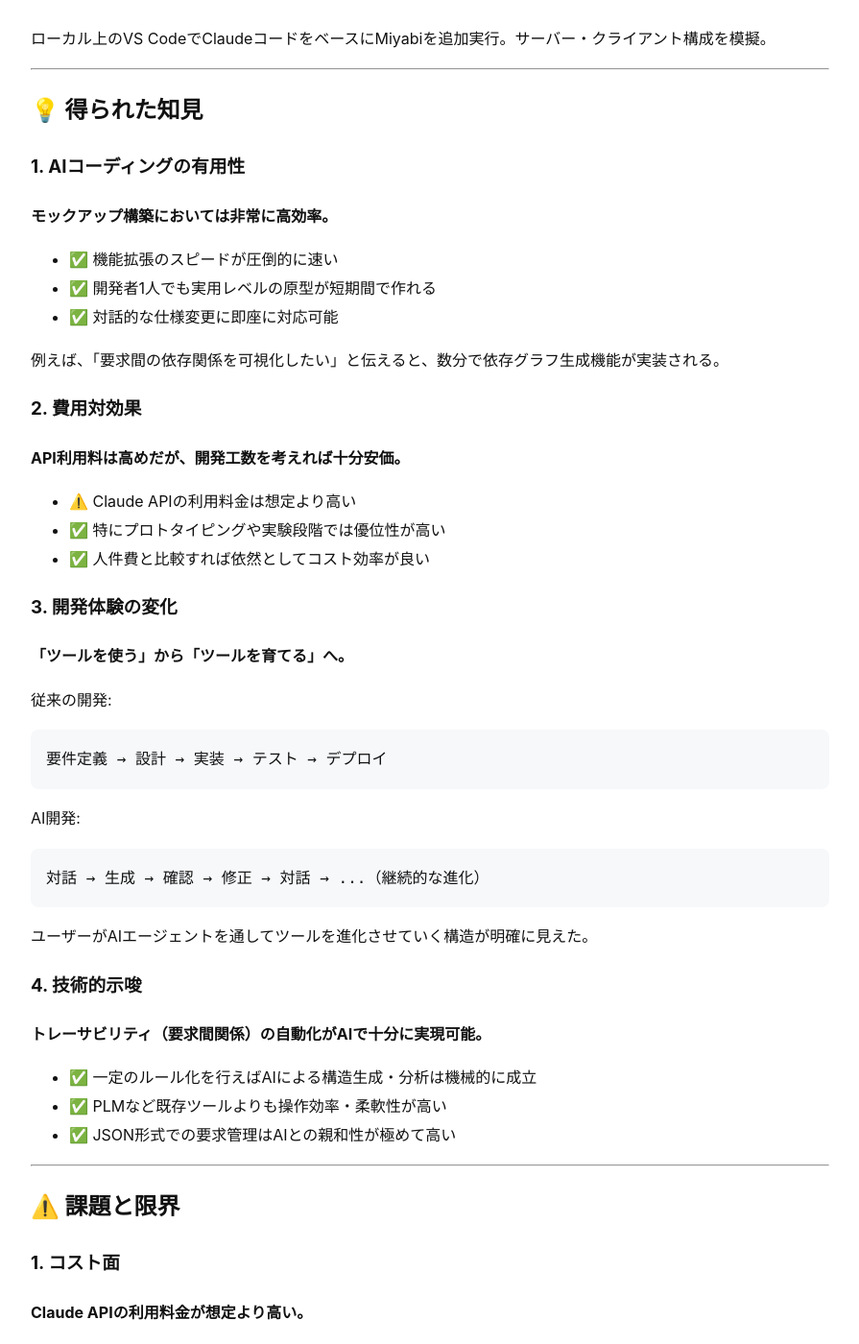
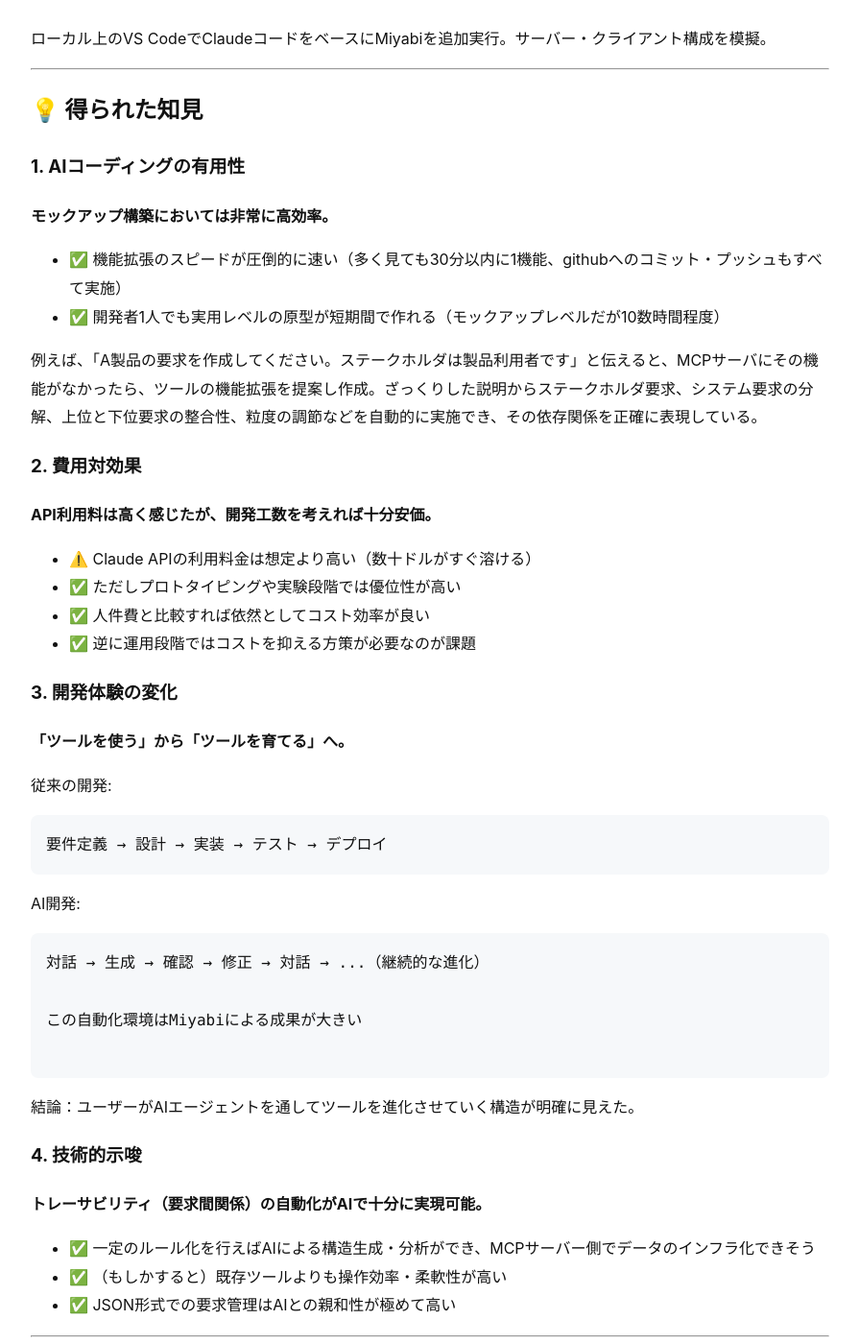
Before and after one commit to sawadari/requirements-mcp-server, a Jekyll site: the page built from docs/_posts/2024-10-26-ai-coding-experiment.md, in a window 1280 px wide and 1400 px high, scrolled down 1424 px. Shown: the whole window at 96% size, without its empty margins (192-1087 px from the left). Built offline with Jekyll 4.4.1, drawn with Linux system fonts in a browser that asks for light colours; some of the changed text lies outside the part shown.

Commit message:
記事を修正

````diff
--- a/docs/_posts/2024-10-26-ai-coding-experiment.md
+++ b/docs/_posts/2024-10-26-ai-coding-experiment.md
@@ -9,14 +9,14 @@
 
 「AIコーディングは本当に実用的なのか？」「AIエージェントによる自動開発はどこまで可能なのか？」
 
-これらの問いに答えるため、実際にAIコーディングツールを使って**要求管理MCPサーバー**のモックアップを構築する実験を行いました。本記事では、その過程で得られた技術的知見と、誇張なしの実態を記録します。
+これらの問いに答えるため、実際にAIコーディングツールを使って**要求管理MCPサーバー**のモックアップを構築する実験を行いました。本記事では、その過程で得られた知見を簡単に紹介します。
 
 ---
 
 ## 🧭 実験の目的
 
 ### 主目的
-AIコーディングとAIエージェントによる自動開発・要求生成の**実力と限界**を把握する。
+AIによるソフトウェアの自動開発の**実力と限界**を把握する。
 
 ### 副目的
 - **Miyabi**（Claudeコード拡張ツール）の構造・思想を理解する
@@ -59,19 +59,19 @@
 
 **モックアップ構築においては非常に高効率。**
 
-- ✅ 機能拡張のスピードが圧倒的に速い
-- ✅ 開発者1人でも実用レベルの原型が短期間で作れる
-- ✅ 対話的な仕様変更に即座に対応可能
+- ✅ 機能拡張のスピードが圧倒的に速い（多く見ても30分以内に1機能、githubへのコミット・プッシュもすべて実施）
+- ✅ 開発者1人でも実用レベルの原型が短期間で作れる（モックアップレベルだが10数時間程度）
 
-例えば、「要求間の依存関係を可視化したい」と伝えると、数分で依存グラフ生成機能が実装される。
+例えば、「A製品の要求を作成してください。ステークホルダは製品利用者です」と伝えると、MCPサーバにその機能がなかったら、ツールの機能拡張を提案し作成。ざっくりした説明からステークホルダ要求、システム要求の分解、上位と下位要求の整合性、粒度の調節などを自動的に実施でき、その依存関係を正確に表現している。
 
 ### 2. 費用対効果
 
-**API利用料は高めだが、開発工数を考えれば十分安価。**
+**API利用料は高く感じたが、開発工数を考えれば十分安価。**
 
-- ⚠️ Claude APIの利用料金は想定より高い
-- ✅ 特にプロトタイピングや実験段階では優位性が高い
+- ⚠️ Claude APIの利用料金は想定より高い（数十ドルがすぐ溶ける）
+- ✅ ただしプロトタイピングや実験段階では優位性が高い
 - ✅ 人件費と比較すれば依然としてコスト効率が良い
+- ✅ 逆に運用段階ではコストを抑える方策が必要なのが課題
 
 ### 3. 開発体験の変化
 
@@ -85,16 +85,19 @@
 AI開発:
 ```
 対話 → 生成 → 確認 → 修正 → 対話 → ...（継続的な進化）
+
+この自動化環境はMiyabiによる成果が大きい
+
 ```
 
-ユーザーがAIエージェントを通してツールを進化させていく構造が明確に見えた。
+結論：ユーザーがAIエージェントを通してツールを進化させていく構造が明確に見えた。
 
 ### 4. 技術的示唆
 
 **トレーサビリティ（要求間関係）の自動化がAIで十分に実現可能。**
 
-- ✅ 一定のルール化を行えばAIによる構造生成・分析は機械的に成立
-- ✅ PLMなど既存ツールよりも操作効率・柔軟性が高い
+- ✅ 一定のルール化を行えばAIによる構造生成・分析ができ、MCPサーバー側でデータのインフラ化できそう
+- ✅ （もしかすると）既存ツールよりも操作効率・柔軟性が高い
 - ✅ JSON形式での要求管理はAIとの親和性が極めて高い
 
 ---
@@ -103,7 +106,7 @@
 
 ### 1. コスト面
 
-**Claude APIの利用料金が想定より高い。**
+**Claude APIの運用コストがばかにならない（開発コストは安く思える）**
 
 継続的な利用にはコスト最適化が必要。特に大規模プロジェクトでの運用には要検討。
 
@@ -128,17 +131,26 @@
 
 ### 4. AIとの責任分担
 
-**要求生成におけるAI判断の透明性や精度保証は今後の課題。**
+**「どの程度頼ってよいか？」「人間は怠惰である」AI活用の運用設計は課題**
 
-- AI生成した要求の妥当性を誰が保証するのか
-- 修正履歴と判断根拠の記録
-- Human-in-the-loopの実装
+- きっと人間は判断しなくなり、Enter Keyを押すだけになる
+- 修正履歴と判断根拠、判断結果の記録は残せるが、問題があったときに見るだけになる
+- 最終的に「使う人が困らない」ための責任分担、例えば出荷判断の検査は「見落としゼロ」の責任を担う
+- 責任をどう担い、また評価し、成果報酬につなげるのか運用設計が必要
 
 ---
 
 ## 🚀 今後の展望
 
-### 1. ツールの方向性
+### 1. 開発スタイルの変化
+
+**「AI-assisted agile development」の実例として有望。**
+
+- モックアップ構築をAIが担う
+- 人間は設計意図や品質判断に集中
+- スプリントの速度が劇的に向上
+
+### 2. ツールの方向性
 
 **「自己拡張型ツール」が主流化する可能性。**
 
@@ -146,7 +158,7 @@
 - ツールが使用者の文脈に合わせて自律進化する
 - Miyabiのようなフレームワークが標準化される
 
-### 2. MCPサーバーの進化
+### 3. 要求管理MCPサーバーの進化
 
 **要求データをAIが継続的に解析・更新。**
 
@@ -154,21 +166,13 @@
 - PLM的な枠を超えた「知識的インフラ」として発展しうる
 - 要求→設計→実装→テストの全工程を自動連携
 
-### 3. 開発スタイルの変化
-
-**「AI-assisted agile development」の実例として有望。**
-
-- モックアップ構築をAIが担う
-- 人間は設計意図や品質判断に集中
-- スプリントの速度が劇的に向上
-
 ---
 
 ## 総括
 
-**AIコーディングとは、開発の自動化ではなく「開発者とAIが共同で成長するプロセス」そのものである。**
+**AIコーディングは、開発の自動化というよりも「開発者とAIが共同で成長するプロセス」を担っている。**
 
-その結果として、要求管理という高難度領域でも、AIがツール生成と構造設計を担うことが現実的になった。
+今回、要求管理という高難度領域でも、AIがツール生成と構造設計を人間のニーズをもとに開発し、人間が評価して、機能追加を行うことが可能になった
 
 ### 次のステップ
 
````
